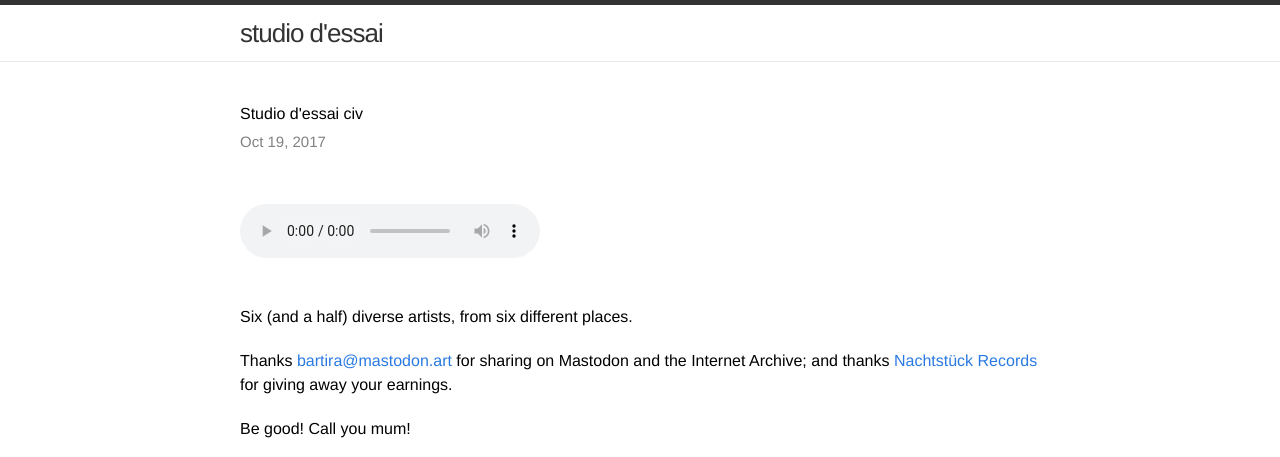
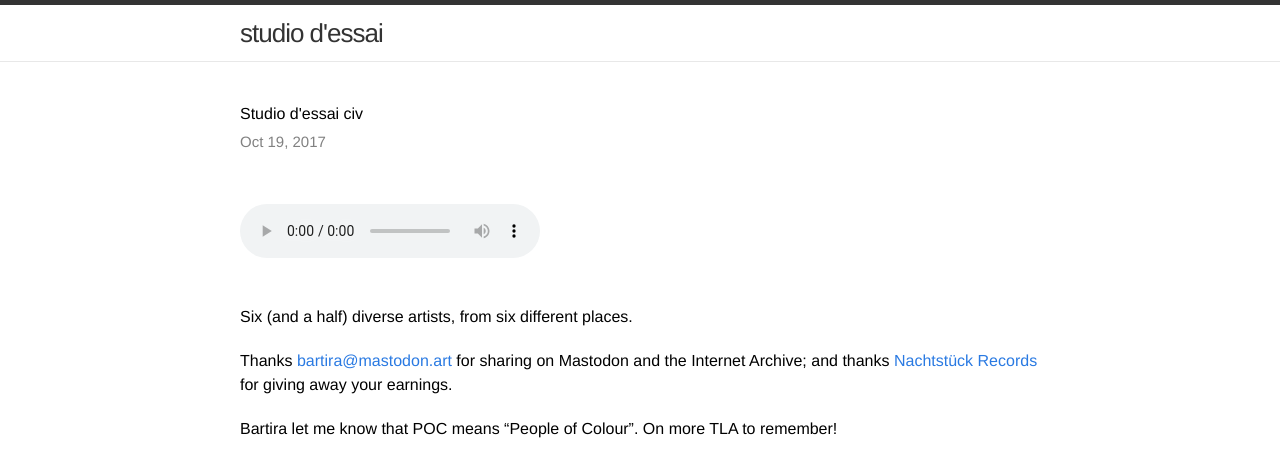
Before and after one commit to studio-dessai/studio-dessai.github.io, a Jekyll site: the page built from _posts/2017-10-19-sdeciv.md, in a window 1280 px wide, cut to the strip 0-457 px from the top of the page. Built offline with Jekyll 4.4.1, drawn with Linux system fonts in a browser that asks for light colours.

Commit message:
POC meaning

```diff
--- a/_posts/2017-10-19-sdeciv.md
+++ b/_posts/2017-10-19-sdeciv.md
@@ -7,6 +7,8 @@ Six (and a half) diverse artists, from six different places.
 
 Thanks [bartira@mastodon.art](https://mastodon.art/@bartira) for sharing on Mastodon and the Internet Archive; and thanks [Nachtstück Records](https://nachtstuckrecords.bandcamp.com) for giving away your earnings.
 
+Bartira let me know that POC means "People of Colour". On more TLA to remember!
+
 Be good! Call you mum!
 
 {% include /playlists/{{ page.date | date: "%Y-%m-%d" }}.md %}
```
